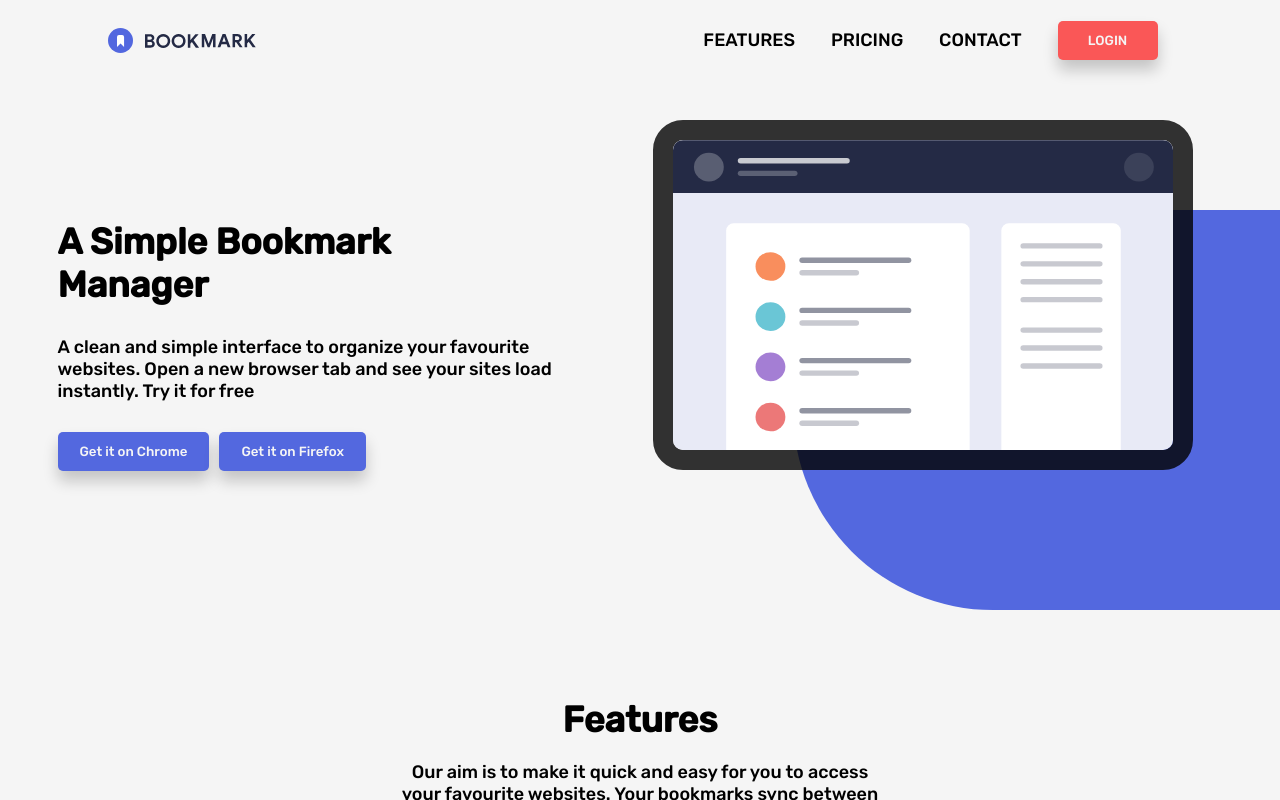
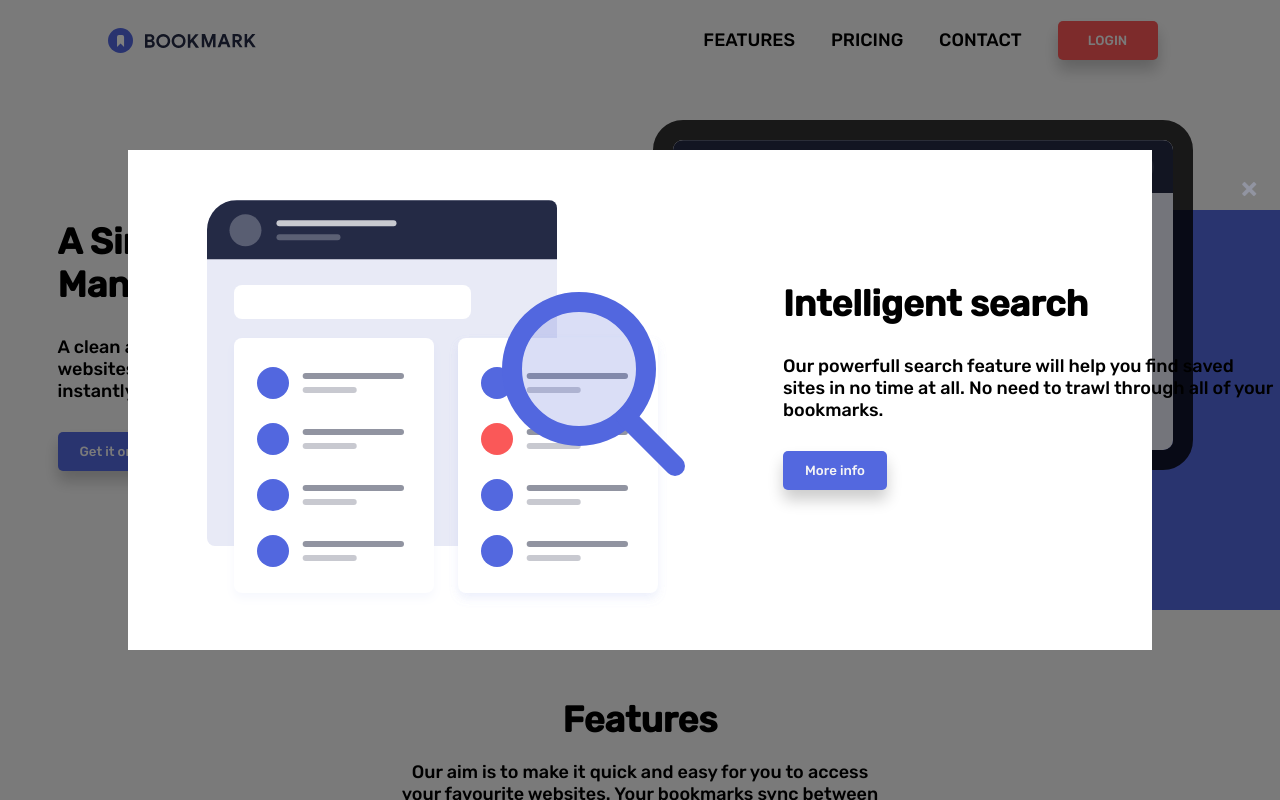
Before and after one commit to XeniaChe/confilogi-app, a React (Create React App) app: page /tab3 in a window 1280 px wide. Shown: the top 800 px of the page. Built offline with nearby package versions, Linux system fonts and the light colour scheme.

Commit message:
06.11 PopUp  App.js

```diff
--- a/src/App.js
+++ b/src/App.js
@@ -1,4 +1,6 @@
+/* eslint-disable no-unused-vars */
 /* eslint-disable react/no-unescaped-entities */
+import { useEffect, useState } from 'react';
 import { BrowserRouter } from 'react-router-dom';
 import './App.module.scss';
 import * as classes from './App.module.scss';
@@ -12,8 +14,21 @@ import {
   QuestionsSection,
 } from './components/3-main-section/MainSection';
 import { FooterConnect, FooterInfo } from './components/4-footer/Footer';
+import PopUp from './components/5-PopUp/PopUp';
 
 function App() {
+  const [popUpVisible, setPopUpVisible] = useState(false);
+  let popUp = null;
+  if (popUpVisible) {
+    popUp = <PopUp />;
+  }
+
+  useEffect(() => {
+    setTimeout(() => {
+      setPopUpVisible(true);
+    }, 5000);
+  }, []);
+
   return (
     <BrowserRouter>
       <div className={classes.container}>
@@ -21,6 +36,7 @@ function App() {
         <BookmarkManager />
         <FeaturesSection />
         <FeaturesTabSection />
+        {popUp}
         <DownloadSection />
         <QuestionsSection />
         <FooterConnect />
```
